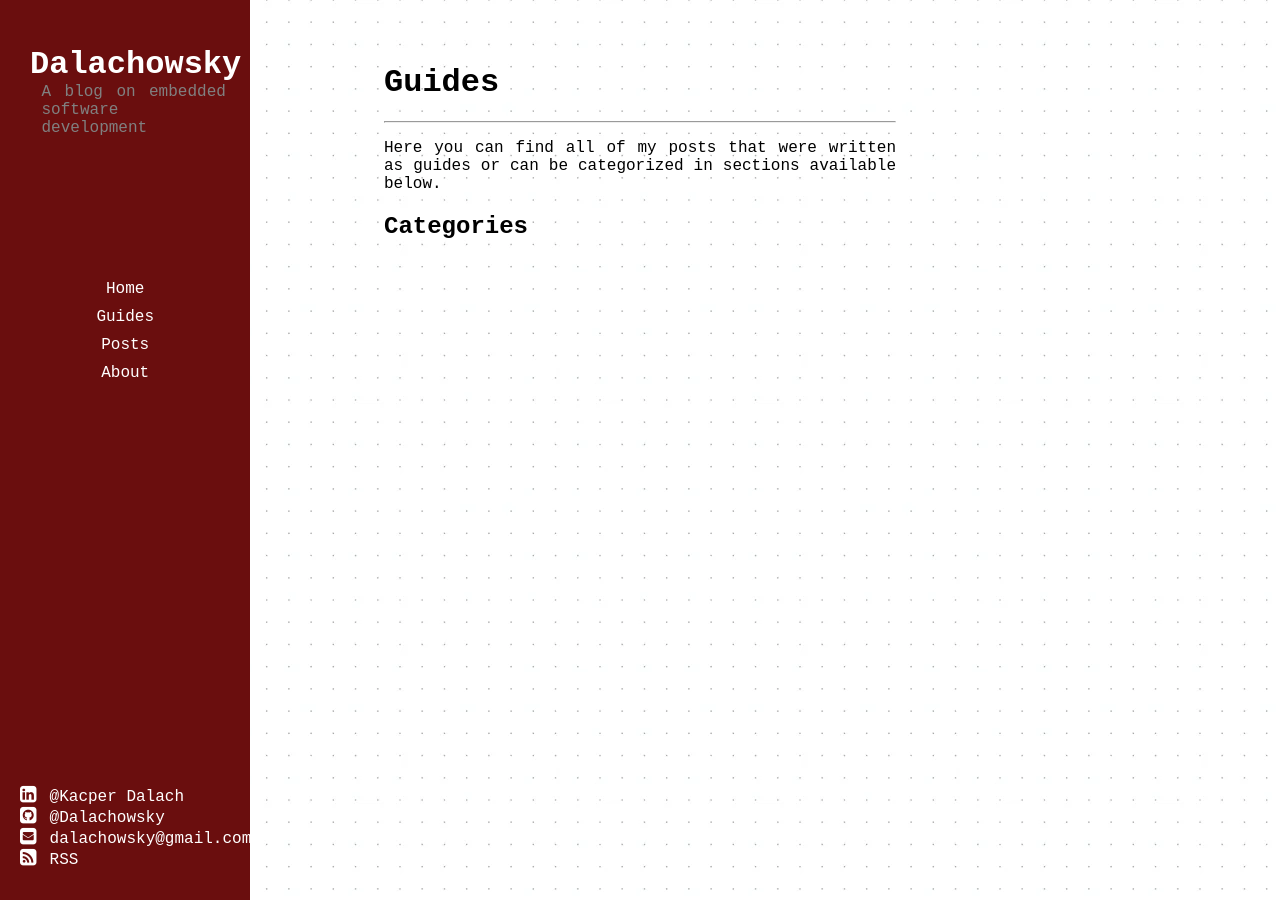
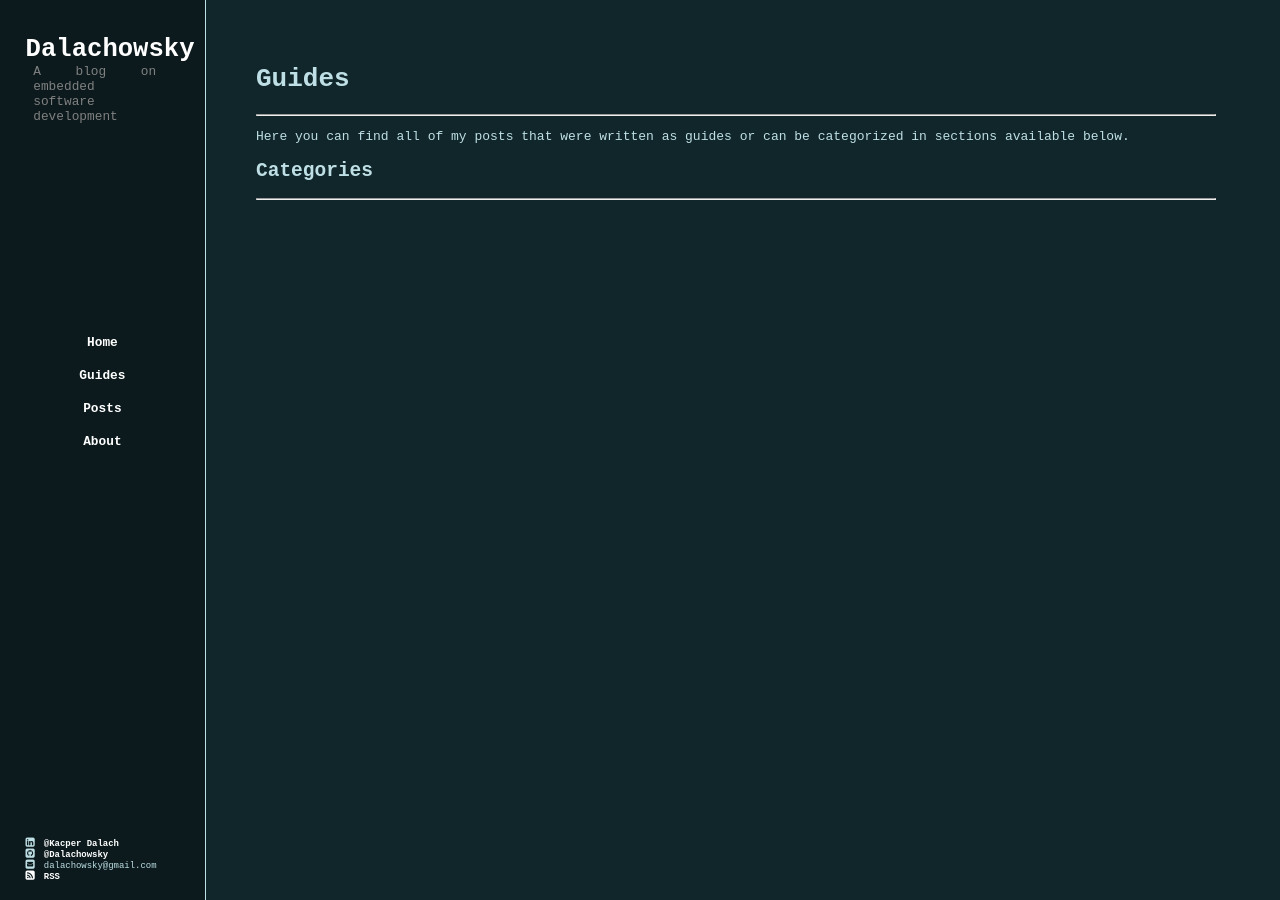
Before and after one commit to Dalachowsky/dalachowsky.github.io, a Jekyll site: the page built from docs/guides/index.md, in a window 1280 px wide. Built offline with Jekyll 4.4.1, drawn with Linux system fonts in a browser that asks for light colours; nearby versions of some CDN libraries.

Commit message:
Style change

```diff
--- a/docs/_config.yml
+++ b/docs/_config.yml
@@ -55,6 +55,9 @@ excerpt_separator: <!--more-->
 
 issues_repo: Dalachowsky/dalachowsky.github.io
 
+markdown: kramdown
+highlighter: rouge
+
 # Exclude from processing.
 # The following items will not be processed, by default.
 # Any item listed under the `exclude:` key here will be automatically added to
--- a/docs/_includes/sidebar.html
+++ b/docs/_includes/sidebar.html
@@ -1,20 +1,20 @@
-
 <div class="sidebar">
     <div class="sidebar-heading">
-            <h1><a href="/">{{site.github_username}}</a></h1>
-            <p>{{site.heading_msg}}</p>
+        <h1><a href="/">{{site.github_username}}</a></h1>
+        <p>{{site.heading_msg}}</p>
     </div>
     <div class="navbar">
         {% for item in site.docs %}
-            <div class="navbar-item"><a href="{{%item.url%}}">{{%item.title%}}</a></div>
+        <div class="navbar-item"><a href="{{%item.url%}}">{{%item.title%}}</a></div>
         {% endfor %}
     </div>
     <div class="sidebar-footer">
         <ul>
             <li><i class="fa fa-linkedin-square"></i><a href="{{site.linkedin_url}}"> @{{site.linkedin_name}}</a></li>
-            <li><i class="fa fa-github-square"></i><a href="https://github.com/{{site.github_username}}"> @{{site.github_username}}</a></li>
+            <li><i class="fa fa-github-square"></i><a href="https://github.com/{{site.github_username}}">
+                    @{{site.github_username}}</a></li>
             <li><i class="fa fa-envelope-square"></i> <a href="{{site.email}}"></a> {{site.email}}</li>
-            <li><a href="/feed.xml"><i class="fa fa-rss-square"></i></a> RSS</li>
+            <li><a href="/feed.xml"><i class="fa fa-rss-square"></i> RSS</a></li>
         </ul>
     </div>
 </div>
--- a/docs/_layouts/post.html
+++ b/docs/_layouts/post.html
@@ -1,21 +1,25 @@
 <!DOCTYPE html>
 <html>
+
 <head>
     <title>{{page.title}}</title>
     <link rel="stylesheet" href="/assets/css/style.css">
     <link rel="icon" type="image/x-icon" href="/assets/images/favicon.png">
     <link href="https://maxcdn.bootstrapcdn.com/font-awesome/4.2.0/css/font-awesome.min.css" rel="stylesheet">
 </head>
+
 <body>
     {% include sidebar.html %}
     <div class="content-container">
         <h1 style="margin-bottom: 5px;">{{page.title}}</h1>
-        <h5 style="margin: 0px 5px 20px;">{{page.date | date: "%Y-%m-%-d"}}</h5>
+        <h5 style="margin: 0px 5px 20px;">{{page.date | date: "%F"}}</h5>
         <hr>
         <p>{{ content }}</p>
+        <hr>
         {% if page.comments_id %}
-            {% include comments.html issue_id=page.comments_id %}
+        {% include comments.html issue_id=page.comments_id %}
         {% endif %}
     </div>
 </body>
+
 </html>
--- a/docs/_sass/sidebar.scss
+++ b/docs/_sass/sidebar.scss
@@ -4,18 +4,21 @@
     left: 0;
     bottom: 0;
     height: 100%;
-    width: 18%;
-    padding: 5px 10px 10px;
-    margin-bottom: 20px;
-    color: #ffffff;
-    background-color: #6a0e0e;
+    width: 12%;
+    padding: 2vh 2vw;
+    font-size: 1vw;
+    color: #bedfe5;
+    background-color: #0C1A1D;
+    border-right-width: 0.1vw;
+    border-right-style: solid;
+    border-right-color: #bedfe5;
     display: flex;
     flex-direction: column;
 }
 
 div.sidebar-heading {
     width: 100%;
-    margin: 20px;
+    font-size: 1vw;
     height: min-content;
 }
 
@@ -48,18 +51,18 @@ div.sidebar-heading {
     left: 0;
     width: 100%;
     margin: 0;
+    margin-top: 5vh;
     float: left;
 }
 
 .navbar-item {
-    background-color: #6a0e0e;
-    padding: 5px;
+    padding: 1vh;
     align-content: center;
     max-width: 100%;
 }
 
 .navbar-item:hover {
-    background-color: #3b0606;
+    background-color: #1E4048;
 }
 
 .navbar-item a {
@@ -73,8 +76,8 @@ div.sidebar-heading {
     position: absolute;
     bottom: 0;
     width: 100%;
-    padding: 10px;
-    margin-bottom: 20px;
+    margin-bottom: 5vh;
+    font-size: 0.7vw;
 }
 
 .sidebar-footer ul {
@@ -88,7 +91,7 @@ div.sidebar-heading {
 }
 
 .sidebar-footer i {
-    width: 20px;
+    width: 1vw;
     font-size: larger;
     font-style: normal;
     text-decoration: none;
--- a/docs/assets/css/style.scss
+++ b/docs/assets/css/style.scss
@@ -1,9 +1,11 @@
 ---
 ---
 @import "sidebar";
+
 body {
-    font-family: 'Courier New', Courier, monospace;
-    background-image: url(/assets/images/dot-grid.webp);
+    font-family: monospace;
+    color: #bedfe5;
+    background-color: #11262a;
     margin: 0;
 }
 
@@ -13,24 +15,46 @@ img.portrait {
     margin-bottom: 10px;
     width: 20%;
 }
+
 p {
     text-align: justify;
 }
+
+hr {
+    color: #bedfe5;
+}
+
+a {
+    font-weight: bold;
+    color: #bedfe5;
+}
+
+.highlight {
+    background-color: #0C1A1D;
+    border-radius: 8px;
+    padding: 0.5vh 1vw;
+}
+
+.language-plaintext {
+    color: #C1D553;
+    background-color: #0C1A1D;
+    padding: 1px 5px;
+    border-radius: 4px;
+}
+
 .content-container {
     font-size: medium;
     margin-top: 5%;
-    margin-left: 30%;
-    margin-right: 30%;
+    margin-left: 20%;
+    margin-right: 5%;
     margin-bottom: 30%;
 }
 
 div.post-summary a {
-    color: black;
     text-decoration: none;
 }
 
 div.post-summary a:hover {
-    color: black;
     text-decoration: underline;
 }
 
```
